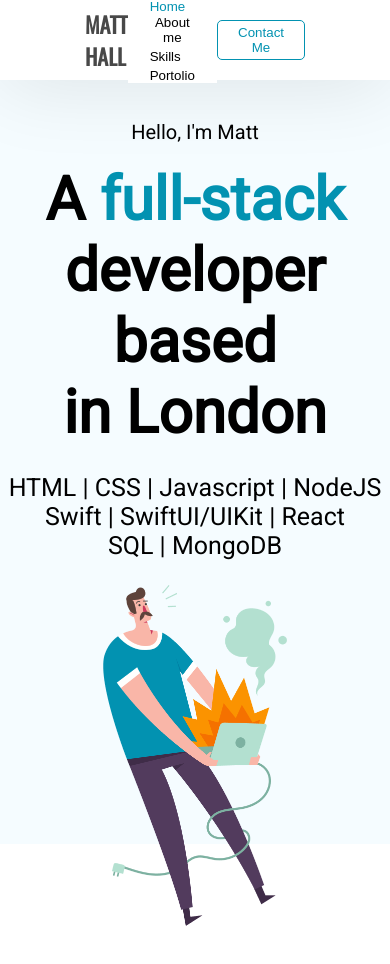
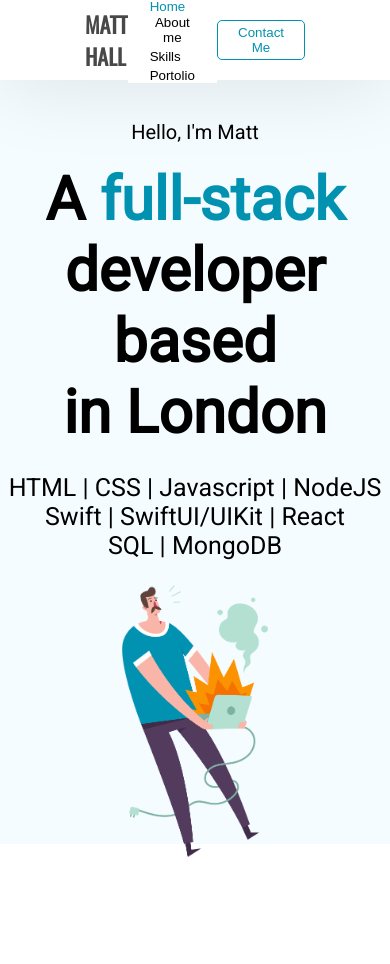
Before and after one commit to mhallrp/TechPortfolio-old, a React (Create React App) app: page / in a window 390 px wide. Shown: the top 964 px of the page. Built offline with nearby package versions, Linux system fonts and the light colour scheme.

Commit message:
custom domain

```diff
--- a/public/index.html
+++ b/public/index.html
@@ -18,7 +18,7 @@
     <title>Matt Hall - Full Stack Software Developer</title>
   </head>
   <body>
-    <noscript>You need to enable JavaScript to run this app.</noscript>
+    <noscript></noscript>
     <div id="root"></div>
   </body>
 </html>
--- a/src/pages/landing/styles.module.css
+++ b/src/pages/landing/styles.module.css
@@ -9,7 +9,7 @@ body {
     text-align: center;
     justify-content: center;
     height: 100vh;
-    min-height: 700px;
+    /* min-height: 700px; */
     background-color: #F5FCFF;
 }
 
@@ -47,6 +47,6 @@ body {
         margin-top: 100px; /* Adjust the margin as needed */
     }
     .topImage{
-        width: 50%;
+        width: 40%;
     }
 }
```
